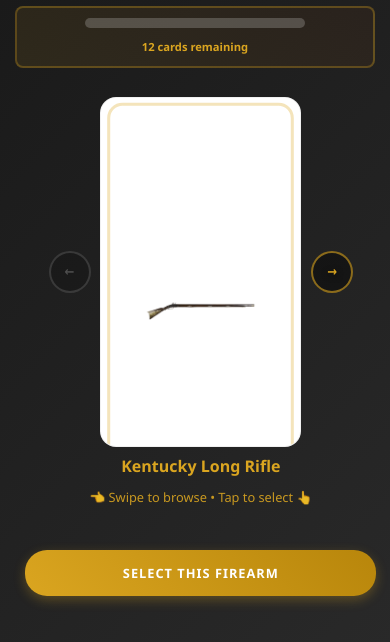
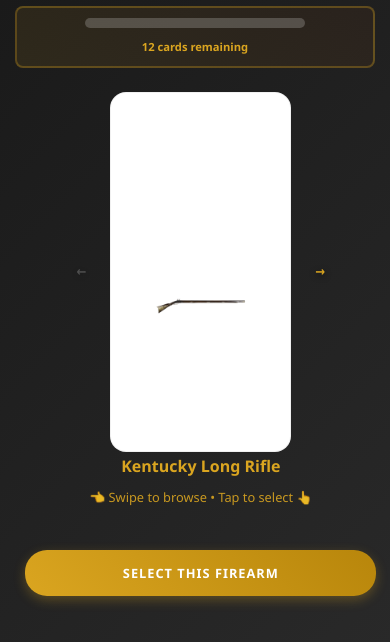
Before and after one commit to andrejanev96/firearms-timeline-test, a React (Vite) app: page / in a window 390 px wide. Both pictures are taken after a click on the button "START TIMELINE CHALLENGE 🚀". Shown: the top 642 px of the page. Built offline with nearby package versions, Linux system fonts and the light colour scheme.

Commit message:
pushed some fixes

```diff
--- a/src/App.css
+++ b/src/App.css
@@ -805,6 +805,7 @@ body {
   width: 100% !important;
   height: 100% !important;
   background: transparent !important;
+  border: 0 !important;
   padding: 0 !important;
   display: flex;
   align-items: center;
@@ -819,66 +820,34 @@ body {
   margin: 0 auto !important;
 }
 
-/* Mobile phones - all phones up to tablet size including Galaxy S20 Ultra, iPhones */
+/* Mobile phones - use grid, guarantee arrows never overlay image */
 @media (max-width: 767px) {
   .image-nav-wrap {
-    justify-content: space-between;
-    gap: clamp(8px, 3vw, 16px);
-    width: 100%;
-    max-width: 100vw;
-    padding-inline: clamp(8px, 2vw, 16px);
+    width: min(96vw, 900px);
+    grid-template-columns: var(--arrow-col, clamp(44px, 8vw, 52px)) 1fr var(--arrow-col, clamp(44px, 8vw, 52px));
+    column-gap: clamp(8px, 3vw, 16px);
   }
   .media-shell {
-    max-width: calc(100% - clamp(80px, 20vw, 120px));
-    width: auto;
-    height: clamp(200px, 55vh, 350px);
-    margin: 0 auto;
-    padding: clamp(8px, 2vw, 12px);
-    flex: 0 0 auto;
-  }
-  .media-shell .firearm-image {
-    justify-content: center;
-    align-items: center;
+    height: clamp(200px, 52vh, 360px);
+    padding: clamp(10px, 2.5vw, 14px);
+  }
+  .media-shell .firearm-image,
+  .media-shell .firearm-image img {
     width: 100% !important;
     height: 100% !important;
-  }
-  .media-shell .firearm-image img {
+    object-fit: contain !important;
     margin: 0 auto;
-    width: auto !important;
-    height: 100% !important;
-    max-width: 100% !important;
-    max-height: 100% !important;
-    object-fit: contain !important;
-  }
-
+  }
   .image-nav-wrap .nav-btn.prev-btn,
   .image-nav-wrap .nav-btn.next-btn {
-    position: static;
-    transform: none;
-    min-width: clamp(40px, 9vw, 50px);
-    min-height: clamp(40px, 9vw, 50px);
-    width: clamp(32px, 8vw, 44px);
-    height: clamp(32px, 8vw, 44px);
-    font-size: clamp(16px, 4vw, 24px);
-    padding: clamp(1px, 0.5vw, 4px);
-    z-index: 10;
-    background: rgba(0, 0, 0, 0.4);
-    border-radius: 50%;
-    border: 2px solid rgba(218, 165, 32, 0.6);
-    flex-shrink: 0;
-    display: flex;
-    align-items: center;
-    justify-content: center;
-    margin: 0 clamp(1px, 0.5vw, 4px);
-  }
-
-  .image-nav-wrap .nav-btn:not(:disabled):active {
-    background: rgba(218, 165, 32, 0.3);
-    border-color: rgba(218, 165, 32, 0.8);
-    transform: scale(0.95);
-  }
-
-  .mobile-main { gap: clamp(6px, 1.8vh, 12px); }
+    min-width: clamp(44px, 8vw, 52px);
+    min-height: clamp(44px, 8vw, 52px);
+    font-size: clamp(20px, 6vw, 28px);
+    padding: clamp(4px, 1vw, 8px) clamp(6px, 2vw, 10px);
+    background: transparent;
+    border: none;
+  }
+  .mobile-main { gap: clamp(8px, 2vh, 14px); }
 }
 
 /* Title under the container with consistent spacing */
@@ -896,6 +865,27 @@ body {
   font-size: clamp(1rem, 2.4vw, 1.4rem);
   color: #daa520;
   font-weight: 700;
+}
+
+/* Selection view: suppress card hover/focus chrome inside the media shell */
+.image-nav-wrap .firearm-card {
+  border-color: transparent !important;
+  box-shadow: none !important;
+}
+.image-nav-wrap .firearm-card.mobile-card.top-card {
+  border-color: transparent !important;
+  box-shadow: none !important;
+  transform: none !important;
+}
+.image-nav-wrap .firearm-card:hover {
+  transform: none !important;
+  box-shadow: none !important;
+  border-color: transparent !important;
+}
+.image-nav-wrap .firearm-card:focus,
+.image-nav-wrap .firearm-card:focus-visible {
+  outline: none !important;
+  box-shadow: none !important;
 }
 
 /* Ensure mobile container flows elements vertically with breathing room */
@@ -915,6 +905,17 @@ body {
     margin: 8px auto 0;
     padding: clamp(8px, 2vh, 14px) clamp(12px, 3vw, 24px);
     font-size: clamp(0.8rem, 2.5vw, 1.1rem);
+  }
+}
+
+/* Remove gold focus ring on touch when interacting within the image shell */
+@media (hover: none) and (pointer: coarse) {
+  .image-nav-wrap .firearm-card:focus,
+  .image-nav-wrap .firearm-card:focus-visible,
+  .media-shell .firearm-image:focus,
+  .media-shell .firearm-image img:focus {
+    outline: none !important;
+    box-shadow: none !important;
   }
 }
 
@@ -1117,12 +1118,17 @@ body {
   border: 2px solid rgba(218, 165, 32, 0.3);
   flex-shrink: 0;
   position: relative;
+  display: flex;
+  align-items: center;
+  justify-content: center; /* center the info block */
+  gap: 12px;
+  padding-left: 64px; /* reserve space for absolute back button */
 }
 
 .back-btn {
-  position: absolute;
-  top: 15px;
-  left: 15px;
+  position: absolute; /* fixed spot, not part of flow */
+  top: 12px;
+  left: 12px;
   background: rgba(218, 165, 32, 0.2);
   border: 2px solid #daa520;
   color: #daa520;
@@ -1134,7 +1140,8 @@ body {
   font-weight: 600;
   cursor: pointer;
   transition: all 0.3s ease;
-  z-index: 10;
+  z-index: 2;
+  flex-shrink: 0;
 }
 
 
@@ -1148,9 +1155,10 @@ body {
   display: flex;
   align-items: center;
   justify-content: center;
-  gap: 15px;
-  padding: 0 15px;
-  margin-left: 30px;
+  gap: 12px;
+  padding: 0 8px;
+  margin: 0;
+  flex: 0 1 auto;
 }
 
 .selected-firearm-image {
@@ -1173,9 +1181,7 @@ body {
   object-fit: contain;
 }
 
-.selected-firearm-text {
-  text-align: left;
-}
+.selected-firearm-text { text-align: center; }
 
 .selected-firearm-text h3 {
   color: #daa520;
@@ -2189,9 +2195,9 @@ body {
 
   .mobile-timeline-header {
     display: flex;
-    align-items: flex-start;
-    justify-content: flex-start;
-    padding: 15px;
+    align-items: center;
+    justify-content: center;
+    padding: 15px 12px 15px 64px; /* reserve back button lane */
     margin-bottom: 20px;
     gap: 20px;
     width: 100%;
@@ -2200,6 +2206,9 @@ body {
   }
 
   .mobile-timeline-header .back-btn {
+    position: absolute;
+    top: 12px;
+    left: 12px;
     background: rgba(218, 165, 32, 0.15);
     color: #DAA520;
     border: 2px solid rgba(218, 165, 32, 0.4);
@@ -2210,14 +2219,13 @@ body {
     cursor: pointer;
     transition: all 0.3s ease;
     flex-shrink: 0;
-    align-self: flex-start;
     width: 44px;
     height: 44px;
     display: flex;
     align-items: center;
     justify-content: center;
-    margin-right: 15px;
     box-shadow: 0 2px 8px rgba(218, 165, 32, 0.2);
+    z-index: 2;
   }
 
   .mobile-timeline-header .back-btn:hover {
@@ -2228,20 +2236,18 @@ body {
   }
 
   .mobile-timeline-header .selected-firearm-info {
-    flex: 1;
     display: flex;
     justify-content: center;
-    align-items: flex-start;
+    align-items: center;
     margin: 0;
     padding: 10px 0;
     min-width: 200px;
   }
 
   .mobile-timeline-header .selected-firearm-text {
-    flex: 1;
     display: flex;
     flex-direction: column;
-    justify-content: flex-start;
+    justify-content: center;
     align-items: center;
     margin: 0;
     text-align: center;
```
